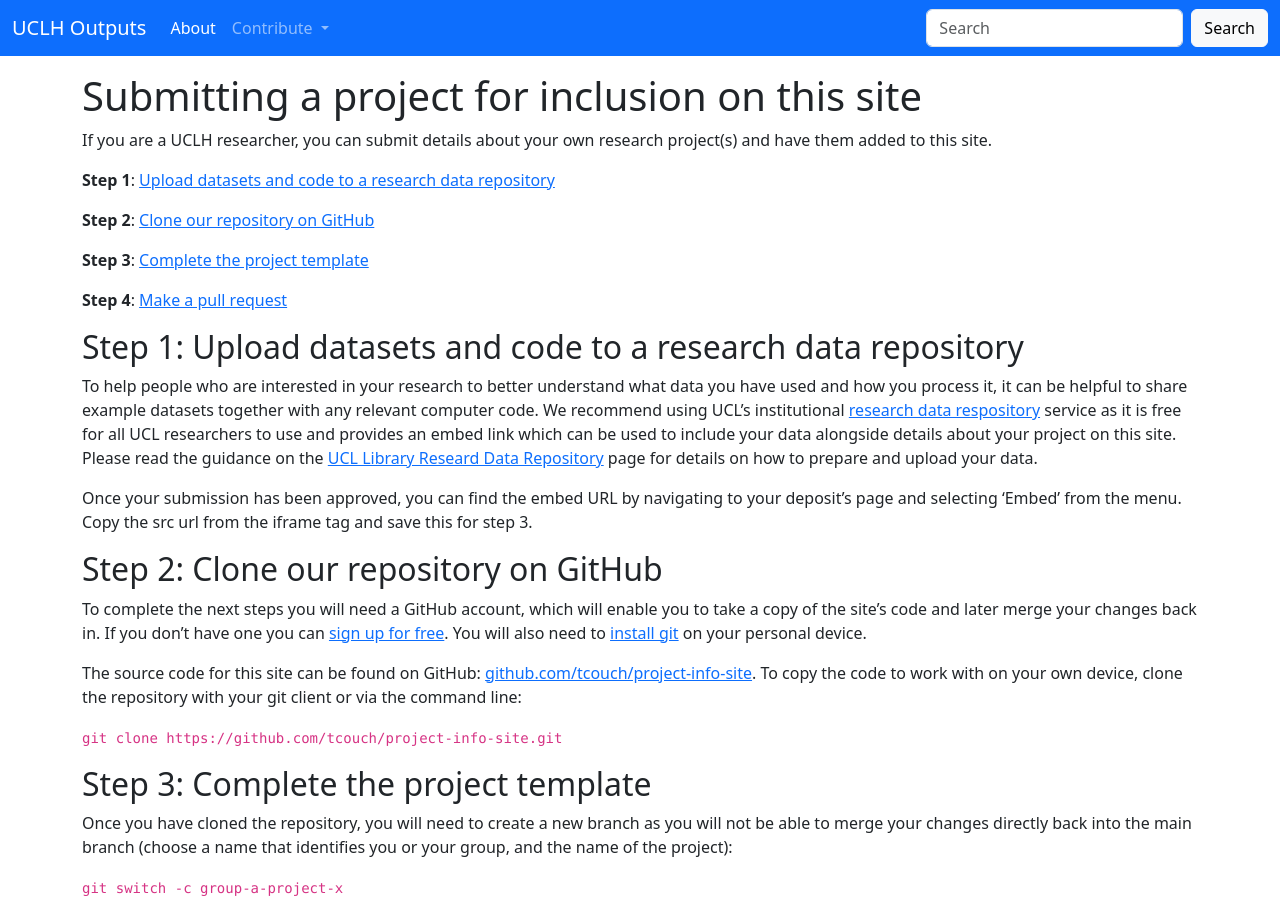
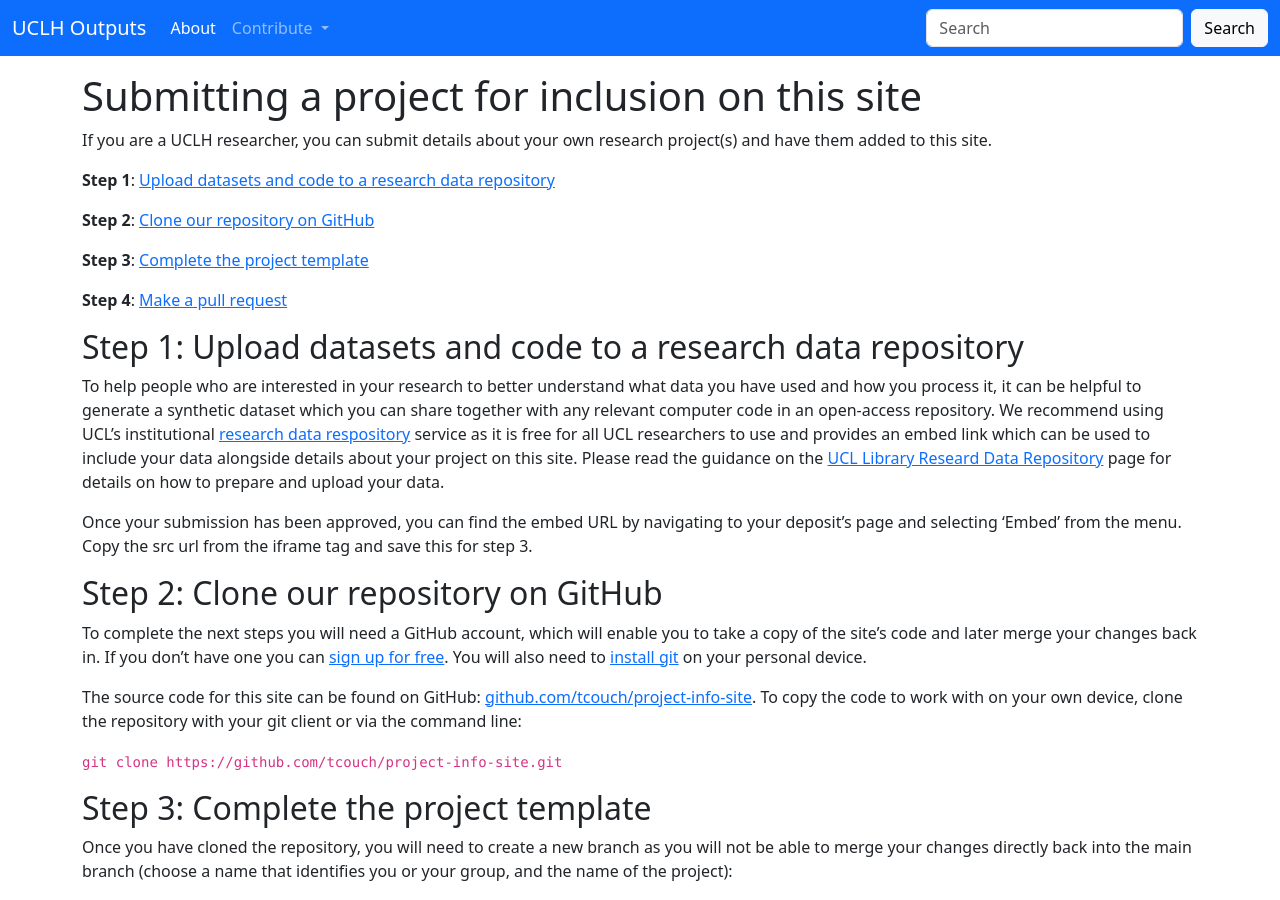
Before and after one commit to uclh-criu/test-uclh-research-discovery, a Jekyll site: the page built from contribute/project_submission.md, in a window 1280 px wide and 900 px high. Built offline with Jekyll 4.4.1, drawn with Linux system fonts in a browser that asks for light colours.

Commit message:
Be more explicit about using synthetic data

```diff
--- a/contribute/project_submission.md
+++ b/contribute/project_submission.md
@@ -15,7 +15,7 @@ If you are a UCLH researcher, you can submit details about your own research pro
 
 ## Step 1: Upload datasets and code to a research data repository
 
-To help people who are interested in your research to better understand what data you have used and how you process it, it can be helpful to share example datasets together with any relevant computer code. We recommend using UCL's institutional [research data respository](https://rdr.ucl.ac.uk/) service as it is free for all UCL researchers to use and provides an embed link which can be used to include your data alongside details about your project on this site. Please read the guidance on the [UCL Library Researd Data Repository](https://www.ucl.ac.uk/library/open-science-research-support/research-data-management/ucl-research-data-repository) page for details on how to prepare and upload your data.
+To help people who are interested in your research to better understand what data you have used and how you process it, it can be helpful to generate a synthetic dataset which you can share together with any relevant computer code in an open-access repository. We recommend using UCL's institutional [research data respository](https://rdr.ucl.ac.uk/) service as it is free for all UCL researchers to use and provides an embed link which can be used to include your data alongside details about your project on this site. Please read the guidance on the [UCL Library Researd Data Repository](https://www.ucl.ac.uk/library/open-science-research-support/research-data-management/ucl-research-data-repository) page for details on how to prepare and upload your data.
 
 Once your submission has been approved, you can find the embed URL by navigating to your deposit's page and selecting 'Embed' from the menu. Copy the src url from the iframe tag and save this for step 3.
 
```
